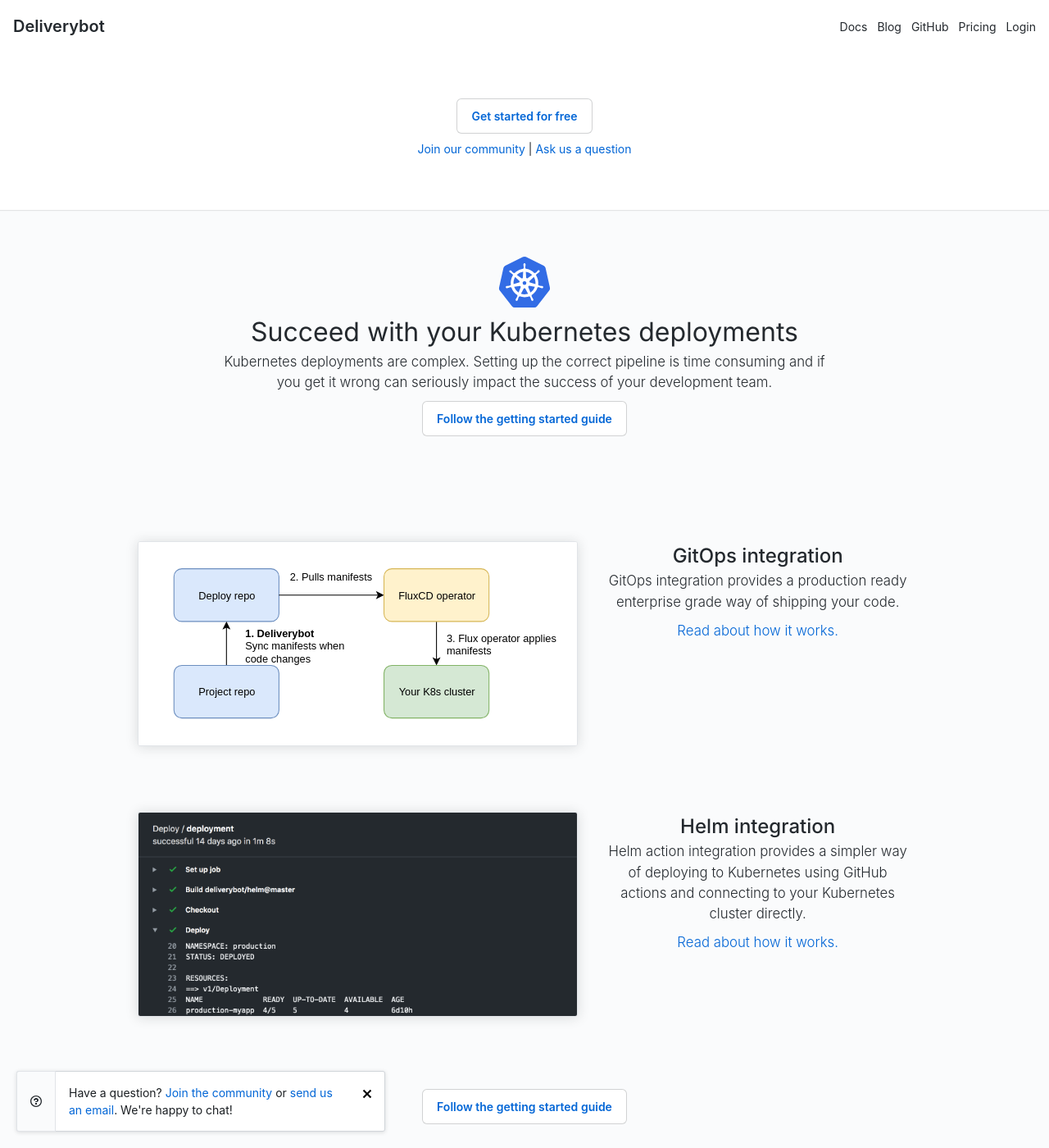
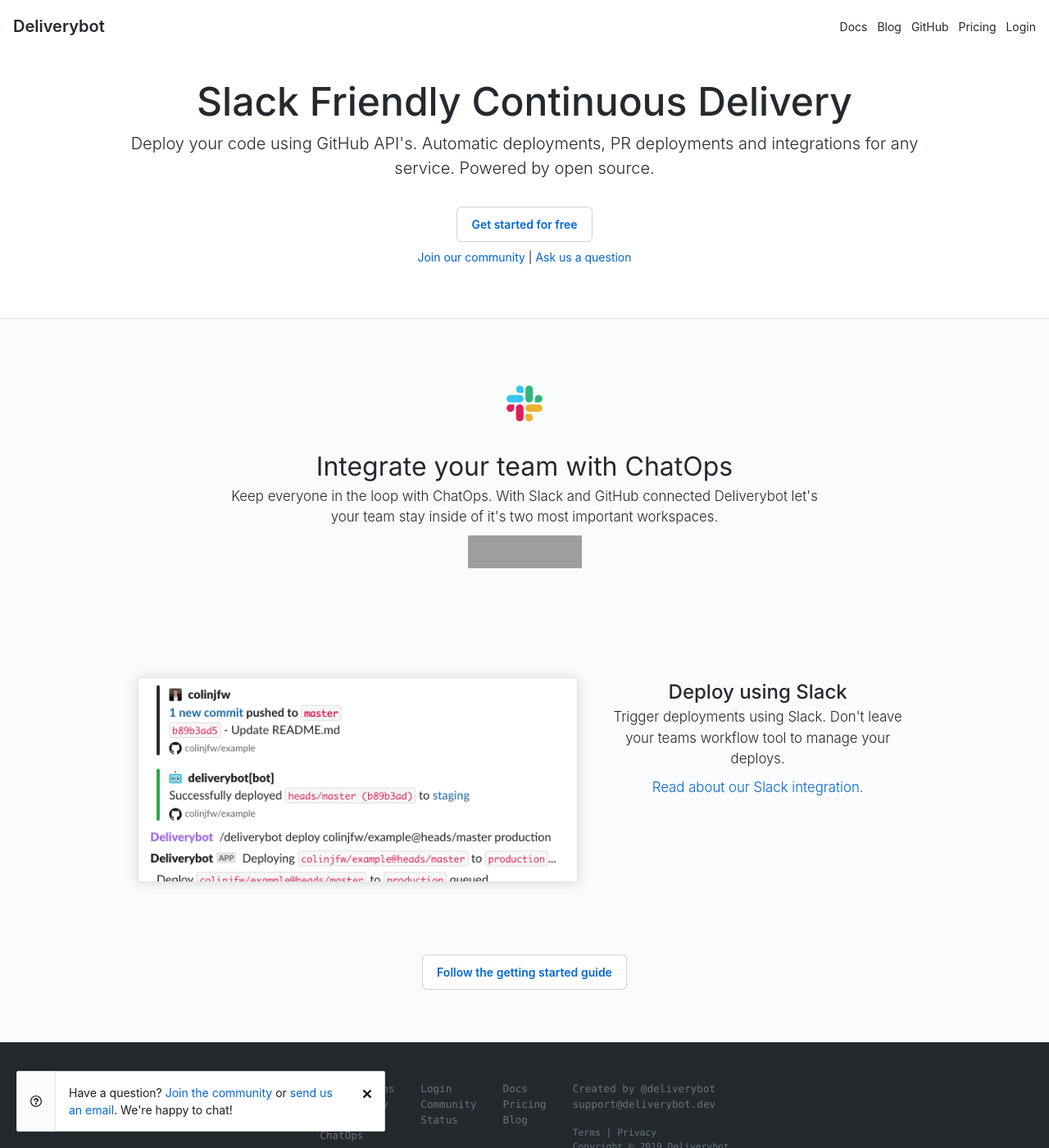
Before and after one commit to deliverybot/deliverybot.github.io, a Jekyll site: the page built from solutions/slack-deploy.html, in a window 1280 px wide and 1400 px high. Shown: the whole window at 82% size. Built offline with Jekyll 4.4.1, drawn with Linux system fonts in a browser that asks for light colours; some of the changed text lies outside the part shown; grey boxes are pictures that could not be loaded.

Commit message:
Slack chat rework

````diff
--- a/_data/highlights.yml
+++ b/_data/highlights.yml
@@ -26,10 +26,10 @@
     href: /docs/recipes/2-pr-environments/
 
 - image: /assets/images/deploy-slack.png
-  title: Deploy using slack
+  title: Deploy using Slack
   description: |
     Trigger deployments using Slack. Don't leave your teams workflow tool
     to manage your deploys.
   link:
-    text: Install Slack app
-    href: https://app.deliverybot.dev/slack/install
+    text: Read about our Slack integration.
+    href: /docs/recipes/5-slack/
--- /dev/null
+++ b/_data/slack_highlights.yml
@@ -0,0 +1,8 @@
+- image: /assets/images/deploy-slack.png
+  title: Deploy using Slack
+  description: |
+    Trigger deployments using Slack. Don't leave your teams workflow tool
+    to manage your deploys.
+  link:
+    text: Read about our Slack integration.
+    href: /docs/recipes/5-slack/
--- a/_includes/footer.html
+++ b/_includes/footer.html
@@ -3,8 +3,9 @@
     <div class="p-3">
       <ul class="list-style-none">
         <li><a class="text-gray-light" href="/solutions/integrations/">Integrations</a></li>
-        <li><a class="text-gray-light" href="/solutions/github-auto-deploy/">Deploy from GitHub</a></li>
-        <li><a class="text-gray-light" href="/solutions/kubernetes-deployment/">Deploy to Kubernetes</a></li>
+        <li><a class="text-gray-light" href="/solutions/github-auto-deploy/">Auto deploy</a></li>
+        <li><a class="text-gray-light" href="/solutions/kubernetes-deploy/">Kubernetes</a></li>
+        <li><a class="text-gray-light" href="/solutions/slack-deploy/">ChatOps</a></li>
       </ul>
     </div>
 
--- a/docs/recipes/5-slack.md
+++ b/docs/recipes/5-slack.md
@@ -6,13 +6,29 @@
 
 # Slack deployments
 
-ChatOps means doing 'operations' over slack or other instant messaging services.
-Deliverybot integrates with Slack by providing a Slack slash command with an
-option to trigger a deployment on your repository. Deploying a project looks
-similar to this:
+<a href="https://slack.com/oauth/authorize?client_id=761732924261.765903727079&scope=commands"><img alt="Add to Slack" height="40" width="139" src="https://platform.slack-edge.com/img/add_to_slack.png" srcset="https://platform.slack-edge.com/img/add_to_slack.png 1x, https://platform.slack-edge.com/img/add_to_slack@2x.png 2x"></a>
+
+ChatOps is a term that's been coined recently to refer to using Slack or other
+chat services to deploy code or run other operations. It's a simple concept,
+to gain visibility over deployments and other operational concepts, we expose to
+the developers tools in Slack so that they can deploy code, look at graphs or
+do other operational things within a conversation channel.
+
+ChatOps is great for building living documentation for your team. Onboarding a
+new team member? They can watch Slack as a way of learning how deployments
+happen and even chime in with feedback or questions in real time.
+
+The Deliverybot Slack integration is simple. It simply takes the functionality
+you get from the dashboard where clicking on a commit deploys that code and
+moves it into Slack.
+
+Deploying code looks like the following slash command:
 
 ```
 /deliverybot deploy deliverybot/example@heads/master production
 ```
 
-[Install the integration]({{slack_url}}).
+That's it! All your current integrations with Deliverybot will work just the
+same. Just call `/deliverybot help` if you have any questions.
+
+![slack-app](/assets/images/deploy-slack.png)
--- /dev/null
+++ b/solutions/kubernetes-deploy.html
@@ -0,0 +1,60 @@
+---
+layout: default
+title: Continuous Delivery for Kubernetes
+help: true
+---
+
+<header class="bg-white pb-6 box-shadow">
+  <div class="content-lg  text-center">
+    <h1 class="h00-mktg text-gray-dark">
+      Continuous Delivery for Kubernetes
+    </h1>
+    <p class="lead text-gray-dark">
+      Deploy your code to Kubernetes using GitHub API's. Automatic deployments,
+      PR deployments and more. Powered by open source.
+    </p>
+    {% include start.html %}
+  </div>
+</header>
+
+<main class="marketing">
+  <section class="mt-5 text-center content">
+    <img src="/assets/images/integrations/k8s.svg" width="64px" height="64px">
+    <h1 class="h1-mktg">Succeed with your Kubernetes deployments</h1>
+    <p>
+      Kubernetes deployments are complex. Setting up the correct pipeline is
+      time consuming and if you get it wrong can seriously impact the success of
+      your development team.
+    </p>
+    <a href="/docs/" role="button" class="btn btn-outline btn-large">
+      Follow the getting started guide
+    </a>
+  </section>
+
+  <section class="mt-5 text-center content-lg">
+    {% for highlight in site.data.kubernetes_highlights %}
+    <div class="clearfix mt-5 container-lg">
+      <div class="p-3 float-left col-md-7 col-sm-12">
+        <div class="Box border mb-3 box-shadow-large" style="height: 250px; overflow-y: hidden;">
+          <img src="{{highlight.image}}" width="100%">
+        </div>
+      </div>
+      <div class="p-3 d-flex float-left col-md-5 col-sm-12">
+        <div class="flex-self-center">
+          <h3 class="h2-mktg">{{highlight.title}}</h3>
+          <p>
+            {{highlight.description}}
+          </p>
+          <p><a href="{{highlight.link.href}}">{{highlight.link.text}}</a></p>
+        </div>
+      </div>
+    </div>
+    {% endfor %}
+  </section>
+
+  <section class="text-center mt-5">
+    <a href="/docs/" role="button" class="btn btn-outline btn-large">
+      Follow the getting started guide
+    </a>
+  </section>
+</main>
--- a/solutions/kubernetes-deployment.html
+++ b/solutions/slack-deploy.html
@@ -1,16 +1,16 @@
 ---
 layout: default
-title: Kubernetes deployments
+title: Slack Friendly Continuous Delivery
 help: true
 ---
 
 <header class="bg-white pb-6 box-shadow">
   <div class="content-lg  text-center">
     <h1 class="h00-mktg text-gray-dark">
-      {{ site.kubernetes_description }}
+      Slack Friendly Continuous Delivery
     </h1>
     <p class="lead text-gray-dark">
-      {{ site.kubernetes_long_description }}
+      {{ site.long_description }}
     </p>
     {% include start.html %}
   </div>
@@ -18,20 +18,18 @@
 
 <main class="marketing">
   <section class="mt-5 text-center content">
-    <img src="/assets/images/integrations/k8s.svg" width="64px" height="64px">
-    <h1 class="h1-mktg">Succeed with your Kubernetes deployments</h1>
+    <img src="/assets/images/integrations/slack.svg" width="96px" height="96px">
+    <h1 class="h1-mktg">Integrate your team with ChatOps</h1>
     <p>
-      Kubernetes deployments are complex. Setting up the correct pipeline is
-      time consuming and if you get it wrong can seriously impact the success of
-      your development team.
+      Keep everyone in the loop with ChatOps. With Slack and GitHub connected
+      Deliverybot let's your team stay inside of it's two most important
+      workspaces.
     </p>
-    <a href="/docs/" role="button" class="btn btn-outline btn-large">
-      Follow the getting started guide
-    </a>
+    <a href="https://slack.com/oauth/authorize?client_id=761732924261.765903727079&scope=commands"><img alt="Add to Slack" height="40" width="139" src="https://platform.slack-edge.com/img/add_to_slack.png" srcset="https://platform.slack-edge.com/img/add_to_slack.png 1x, https://platform.slack-edge.com/img/add_to_slack@2x.png 2x"></a>
   </section>
 
   <section class="mt-5 text-center content-lg">
-    {% for highlight in site.data.kubernetes_highlights %}
+    {% for highlight in site.data.slack_highlights %}
     <div class="clearfix mt-5 container-lg">
       <div class="p-3 float-left col-md-7 col-sm-12">
         <div class="Box border mb-3 box-shadow-large" style="height: 250px; overflow-y: hidden;">
@@ -44,7 +42,9 @@
           <p>
             {{highlight.description}}
           </p>
-          <p><a href="{{highlight.link.href}}">{{highlight.link.text}}</a></p>
+          {% if highlight.link %}
+            <p><a href="{{highlight.link.href}}">{{highlight.link.text}}</a></p>
+          {% endif %}
         </div>
       </div>
     </div>
````
Also changed, not shown: _posts/2019-10-18-chatops-deployments.md (+6 -3 lines), assets/images/deploy-slack.png, assets/images/integrations/slack.svg (added).
